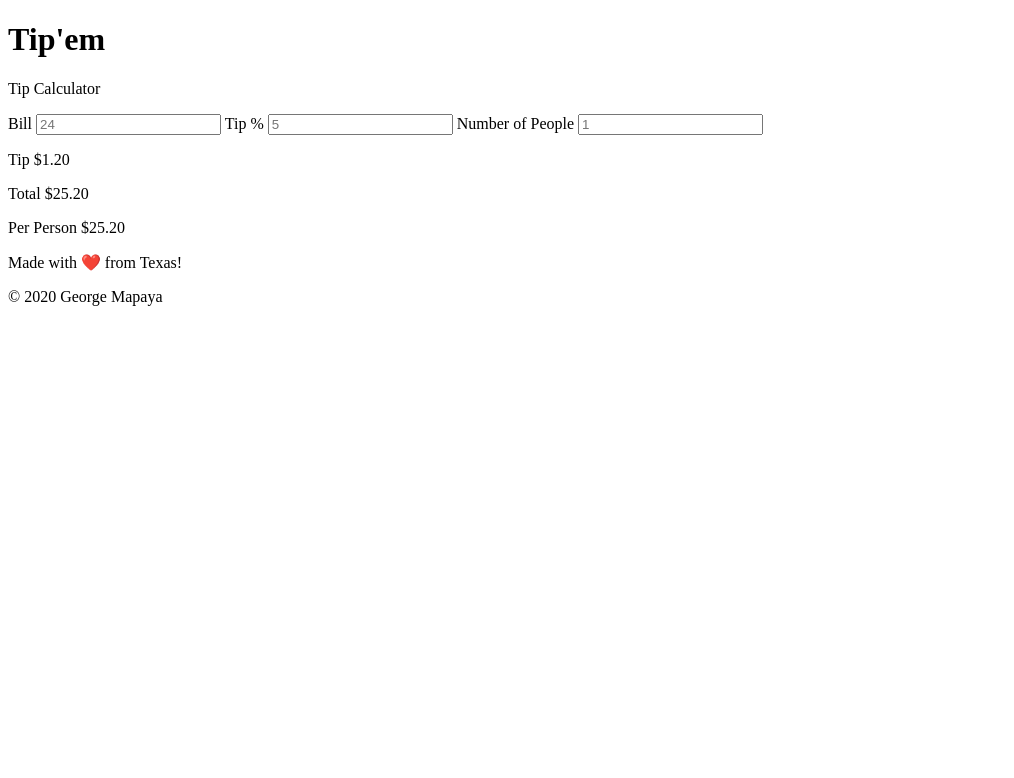
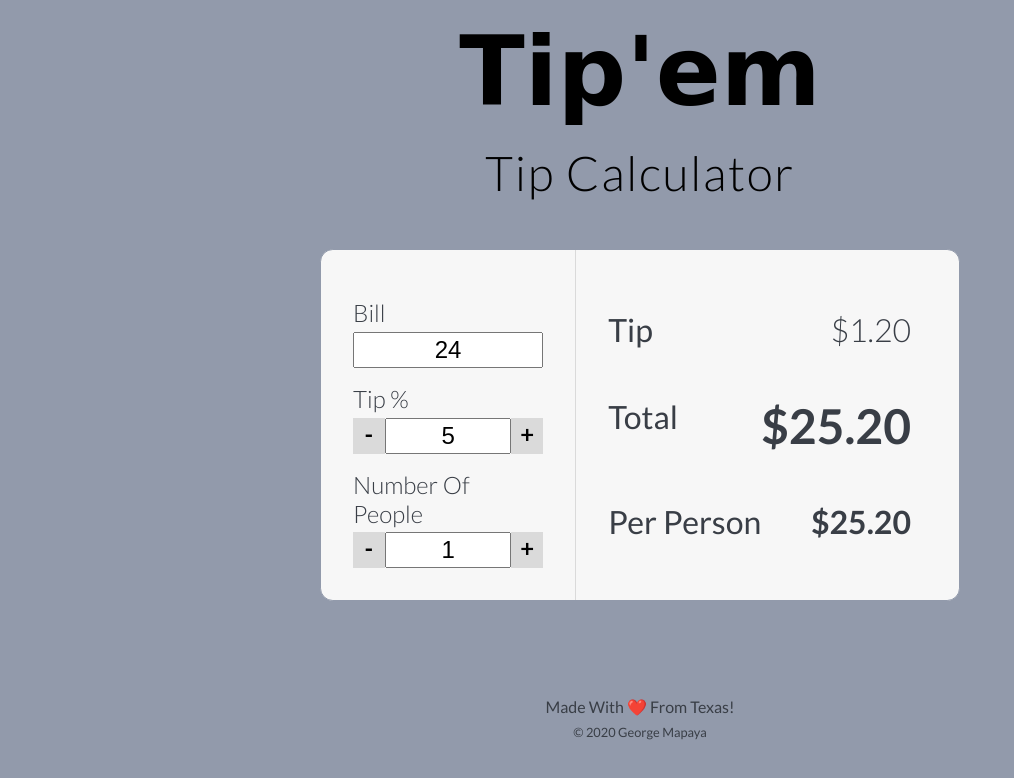
Before and after one commit to georit/tip-calculator, a plain HTML site: page index.html in a window 1280 px wide. Shown: the whole page, without its empty margins (0-1014 px from the left). Drawn offline with Linux system fonts and the light colour scheme; a web font is replaced by a local one.

Commit message:
add style

```diff
--- a/css/style.css
+++ b/css/style.css
@@ -0,0 +1,189 @@
+/* ========== RESETS ========== */
+* {
+  box-sizing: border-box;
+  padding: 0;
+  margin: 0;
+}
+
+/* ========== General Styles ========== */
+:root {
+  /* ===== main background color ===== */
+  --main-bg-color: #929aab;
+
+  /* ===== secondary color ===== */
+  --secondary-bg-color: #dadada;
+
+  /* ===== hover background color */
+  --hover-bg-color: #eeeeee;
+
+  /* ===== calculator background color ===== */
+  --calculator-bg-color: #f7f7f7;
+
+  /* ===== main color ===== */
+  --main-color: #393e46;
+
+  /* ===== secondary color ===== */
+  --secondary-color: #000000;
+
+  /* ===== body font family ===== */
+  --body-font-family: "Lato", sans-serif;
+
+  /* ===== Heading font family ===== */
+  --heading-font-family: "Zhi Mang Xing", cursive;
+}
+
+body {
+  background-color: var(--main-bg-color);
+  color: var(--main-color);
+  font-family: var(--body-font-family);
+  font-size: 16px;
+  text-transform: capitalize;
+}
+
+input::-webkit-outer-spin-button,
+input::-webkit-inner-spin-button {
+  -webkit-appearance: none;
+  margin: 0;
+}
+
+input[type="number"] {
+  -moz-appearance: textfield;
+}
+
+/* ========== Header ========== */
+header {
+  text-align: center;
+  margin-top: 1rem;
+}
+
+.main-title {
+  color: var(--secondary-color);
+  font-family: var(--heading-font-family);
+  font-size: 6rem;
+  padding-bottom: 1rem;
+}
+
+.sub-title {
+  color: var(--secondary-color);
+  font-size: 3rem;
+  font-weight: 100;
+  letter-spacing: 0.1rem;
+}
+
+/* ========== Calculator container ========== */
+
+.calc-container {
+  width: 50%;
+  margin: 3rem auto;
+  background-color: var(--calculator-bg-color);
+  display: grid;
+  grid-template-columns: 2fr 3fr;
+  border: 0.0625rem solid var(--main-bg-color);
+  border-radius: 0.8rem;
+  -webkit-border-radius: 0.8rem;
+  -moz-border-radius: 0.8rem;
+  -ms-border-radius: 0.8rem;
+  -o-border-radius: 0.8rem;
+}
+
+/* ========== Input fields ========== */
+.input-fields {
+  display: flex;
+  flex-direction: column;
+  padding: 2rem;
+  border-right: 0.025rem solid var(--secondary-bg-color);
+  font-size: 1.5rem;
+  font-weight: 100;
+}
+
+.input-label {
+  margin-top: 1rem;
+  margin-bottom: 0.3rem;
+}
+
+.input-fields input {
+  line-height: 2rem;
+  font-size: 1.5rem;
+  text-align: center;
+  width: 100%;
+}
+
+#tip,
+#num-of-people {
+  width: 100%;
+}
+
+.controls {
+  display: flex;
+}
+
+.minus,
+.plus {
+  background-color: aqua;
+  width: 40%;
+  text-align: center;
+  font-weight: 700;
+  background-color: var(--secondary-bg-color);
+  color: var(--secondary-color);
+  vertical-align: middle;
+  border: 0.0625rem solid var(--secondary-bg-color);
+  transition: all 0.2s;
+  -webkit-transition: all 0.2s;
+  -moz-transition: all 0.2s;
+  -ms-transition: all 0.2s;
+  -o-transition: all 0.2s;
+}
+
+.minus:hover,
+.minus:active,
+.plus:hover,
+.plus:active {
+  background-color: var(--hover-bg-color);
+}
+
+/* ========== Output fields ========== */
+.output-fields {
+  display: flex;
+  flex-direction: column;
+  justify-content: center;
+  padding: 2rem 3rem 2rem 2rem;
+  font-size: 1.5rem;
+}
+
+.output {
+  display: flex;
+  flex-direction: row;
+  justify-content: space-between;
+  margin: 1.5rem 0;
+}
+
+.output-label {
+  font-size: 2rem;
+  font-weight: 400;
+}
+
+.tip-amount {
+  font-size: 2rem;
+  font-weight: 100;
+}
+
+.total-amount {
+  font-size: 3rem;
+  font-weight: 700;
+}
+
+.per-person-amount {
+  font-size: 2rem;
+  font-weight: 700;
+}
+
+/* ========== Footer ========== */
+footer {
+  margin-top: 6rem;
+  text-align: center;
+}
+
+.copy {
+  font-size: 0.8rem;
+  padding-top: .4rem;
+}
--- a/index.html
+++ b/index.html
@@ -5,6 +5,10 @@
     <meta charset="UTF-8">
     <meta name="viewport" content="width=device-width, initial-scale=1.0">
     <title>Tip'em!</title>
+    <!-- **************** CSS **************** -->
+    <link
+        href="https://fonts.googleapis.com/css2?family=Lato:ital,wght@0,300;0,400;0,700;1,400;1,700&family=Zhi+Mang+Xing&display=swap"
+        rel="stylesheet">
     <!-- **************** CSS **************** -->
     <link rel="stylesheet" href="css/style.css">
 </head>
@@ -21,24 +25,68 @@
         <div class="calc-container">
             <!-- **************** Input fields **************** -->
             <div class="input-fields">
-                <label for="bill">Bill</label>
-                <input type="number" name="bill" id="bill" placeholder="24">
-                <label for="tip">Tip %</label>
-                <input type="number" name="tip" id="tip" placeholder="5">
-                <label for="num-of-people">Number of People</label>
-                <input type="number" name="num-of-people" id="num-of-people" placeholder="1">
+                <!-- **************** Bill input **************** -->
+                <div class="input-label">
+                    <label for="bill">Bill</label>
+                </div>
+                <div class="input-field">
+                    <input type="number" name="bill" id="bill" value="24">
+                </div>
+
+                <!-- **************** Tip input **************** -->
+                <div class="input-label">
+                    <label for="tip">Tip %</label>
+                </div>
+
+                <div class="controls">
+                <div class="minus">
+                    -
+                </div>
+                <div class="input-field">
+                    <input type="number" name="tip" id="tip" value="5">
+                </div>
+                <div class="plus">
+                    +
+                </div>
+            </div>
+
+                <!-- **************** Number of people input **************** -->
+                <div class="input-label">
+                    <label for="num-of-people">Number of People</label>
+                </div>
+
+                <div class="controls">
+                    <div class="minus">
+                        -
+                    </div>
+                    <div class="input-field">
+                        <input type="number" name="num-of-people" id="num-of-people" value="1">
+                    </div>
+                    <div class="plus">
+                        +
+                    </div>
+                </div>
             </div>
             <!-- **************** Output fields **************** -->
             <div class="output-fields">
-                <p class="tip-amount">Tip $1.20</p>
-                <p class="total">Total $25.20</p>
-                <p class="per-person">Per Person $25.20</p>
+                <div class="output">
+                    <p class="output-label">Tip</p>
+                    <p class="tip-amount">$1.20</p>
+                </div>
+                <div class="output">
+                    <p class="output-label">total</p>
+                    <p class="total-amount">$25.20</p>
+                </div>
+                <div class="output">
+                    <p class="output-label">Per Person</p>
+                    <p class="per-person-amount">$25.20</p>
+                </div>
             </div>
         </div>
     </main>
 
     <footer>
-            <!-- **************** Output fields **************** -->
+        <!-- **************** Output fields **************** -->
         <p class="copy-message">Made with ❤️ from Texas!</p>
         <p class="copy">&copy; 2020 George Mapaya</p>
     </footer>
```
